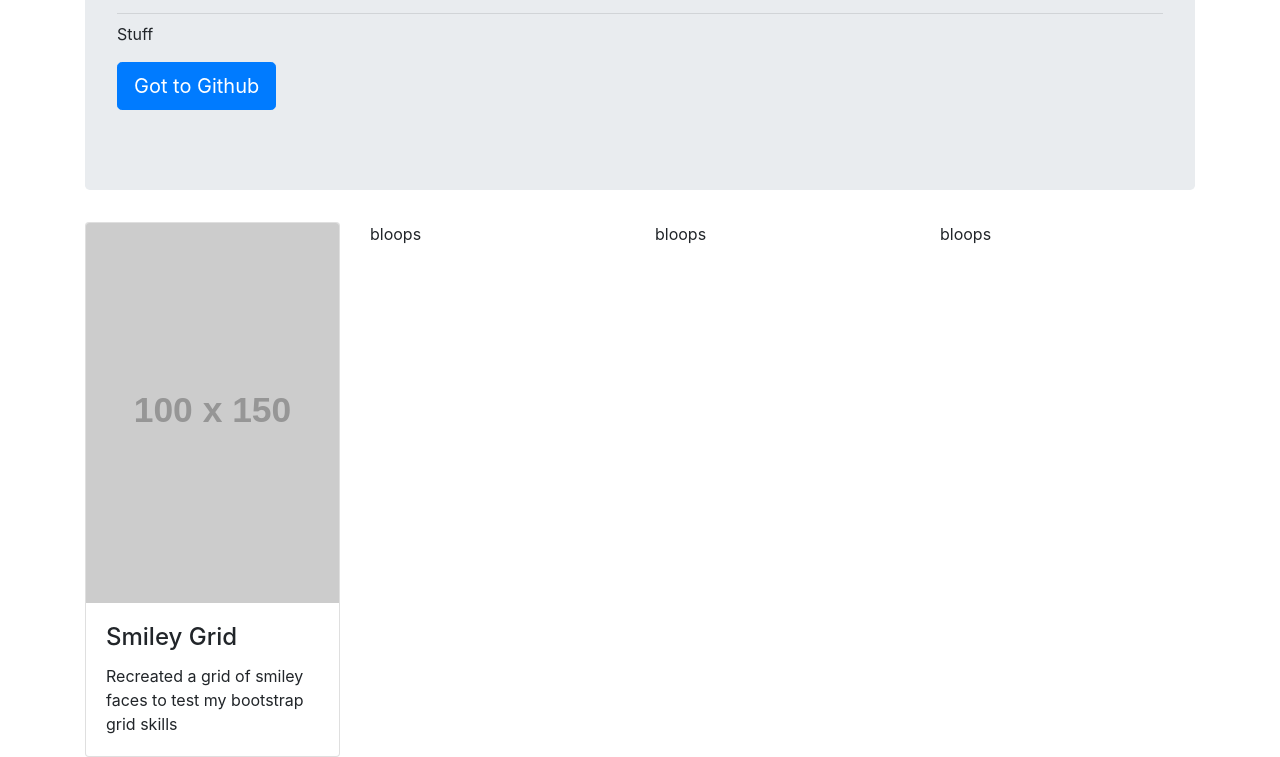
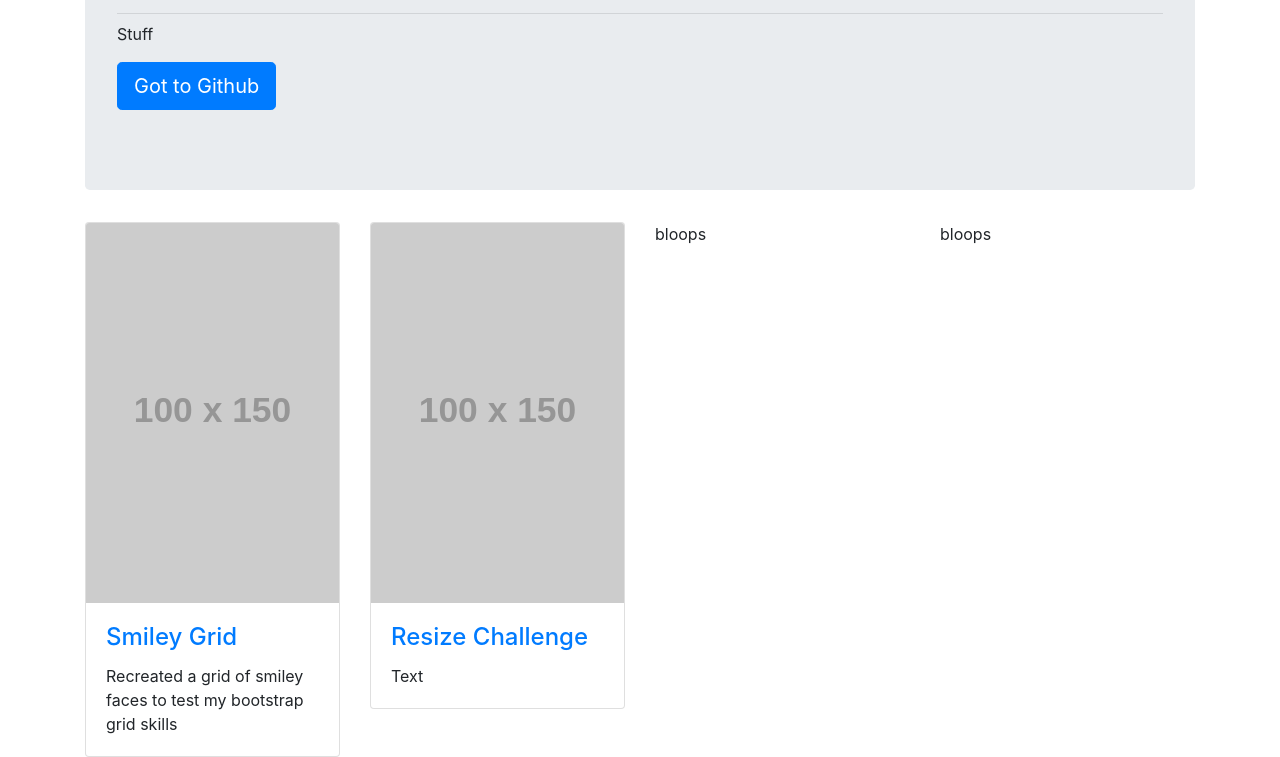
Before and after one commit to christopherfelt/day-3-challenges, a plain HTML site: page index.html in a window 1280 px wide. Shown: the part 191-948 px from the top of the page. Drawn offline with nearby package versions, Linux system fonts and the light colour scheme; placeholder pictures from the web are drawn by us.

Commit message:
second commit

```diff
--- a/index.html
+++ b/index.html
@@ -36,7 +36,9 @@
               alt=""
             />
             <div class="card-body">
-              <h4 class="card-title">Smiley Grid</h4>
+              <h4 class="card-title">
+                <a href="smiley/index.html">Smiley Grid</a>
+              </h4>
               <p class="card-text">
                 Recreated a grid of smiley faces to test my bootstrap grid
                 skills
@@ -44,7 +46,21 @@
             </div>
           </div>
         </div>
-        <div class="col-lg-3 col-md-6 col-sm-12">bloops</div>
+        <div class="col-lg-3 col-md-6 col-sm-12">
+          <div class="card">
+            <img
+              class="card-img-top"
+              src="//via.placeholder.com/100X150"
+              alt=""
+            />
+            <div class="card-body">
+              <h4 class="card-title">
+                <a href="resize/index.html">Resize Challenge</a>
+              </h4>
+              <p class="card-text">Text</p>
+            </div>
+          </div>
+        </div>
         <div class="col-lg-3 col-md-6 col-sm-12">bloops</div>
         <div class="col-lg-3 col-md-6 col-sm-12">bloops</div>
       </div>
```
